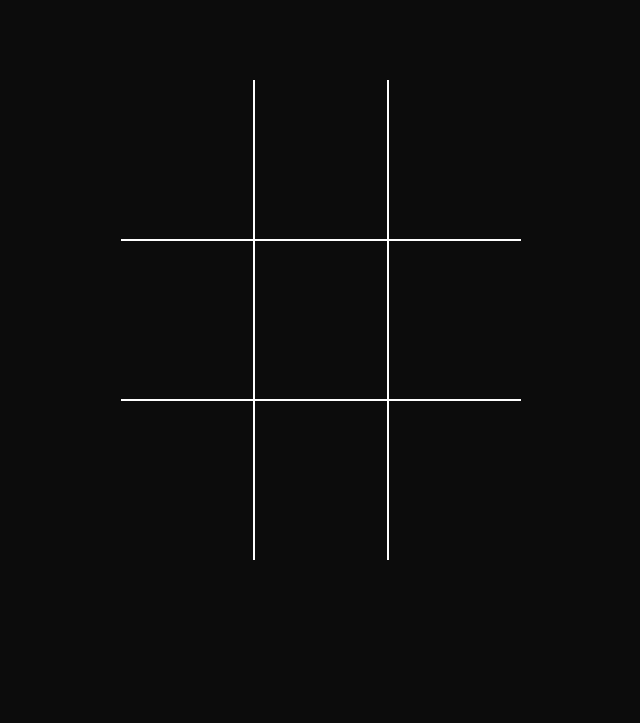
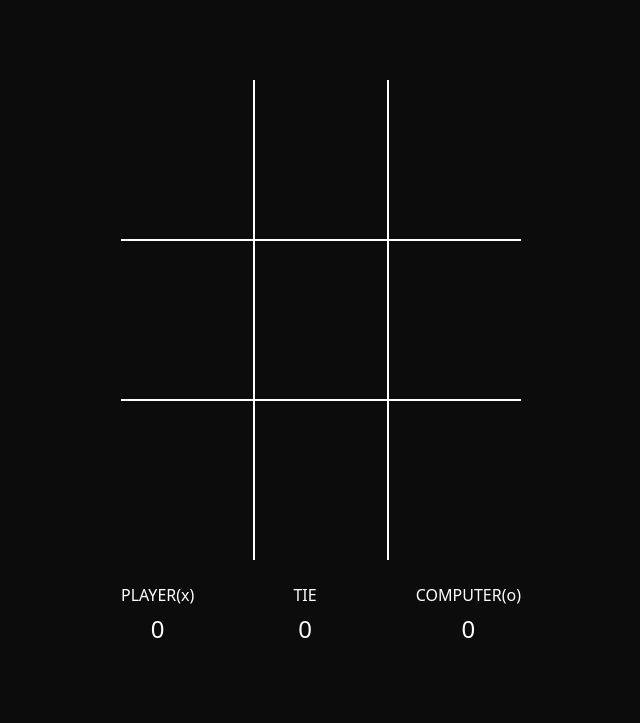
Before and after one commit to AnarRussia1219/Tic-Tac-Toe, a website built with webpack: page index.html in a window 1280 px wide. Shown: the whole page, without its empty margins (319-959 px from the left). Built offline with nearby package versions, Linux system fonts and the light colour scheme.

Commit message:
creste the scores viewer

```diff
--- a/index.html
+++ b/index.html
@@ -19,6 +19,20 @@
             <div class="grid-box"></div>
             <div class="grid-box"></div>
         </div>
+        <div class="game-info">
+            <div class="score-info-box">
+                <span class="score-info-player-1-text">PLAYER(x)</span>
+                <span class="score-info-player-1-number score-info-text">0</span>
+            </div>
+            <div class="score-info-box">
+                <span class="score-info-tie-text">TIE</span>
+                <span class="score-info-tie-number">0</span>
+            </div>
+            <div class="score-info-box">
+                <span class="score-info-player-2-text">COMPUTER(o)</span>
+                <span class="score-info-player-2-number">0</span>
+            </div>
+        </div>
     </div>
 </body>
 </html>
--- a/src/styles.css
+++ b/src/styles.css
@@ -31,6 +31,7 @@ body {
     display: flex;
     flex-direction: column;
     align-items: stretch;
+    gap: 1.5rem;
 }
 
 .boxes-grid {
@@ -88,3 +89,22 @@ body {
 .grid-box:hover {
     background-color: rgba(255, 255, 255, 0.15);
 }
+
+.game-info {
+    flex: 1;
+    display: flex;
+    justify-content: space-between;
+}
+
+.score-info-box {
+    display: flex;
+    flex-direction: column;
+    gap: 0.35rem;
+    text-align: center;
+    font-size: 16px;
+    font-weight: 100;
+}
+
+.score-info-player-1-number, .score-info-tie-number, .score-info-player-2-number {
+    font-size: 24px;
+}
```
Also changed, not shown: src-build/scripts.js.
